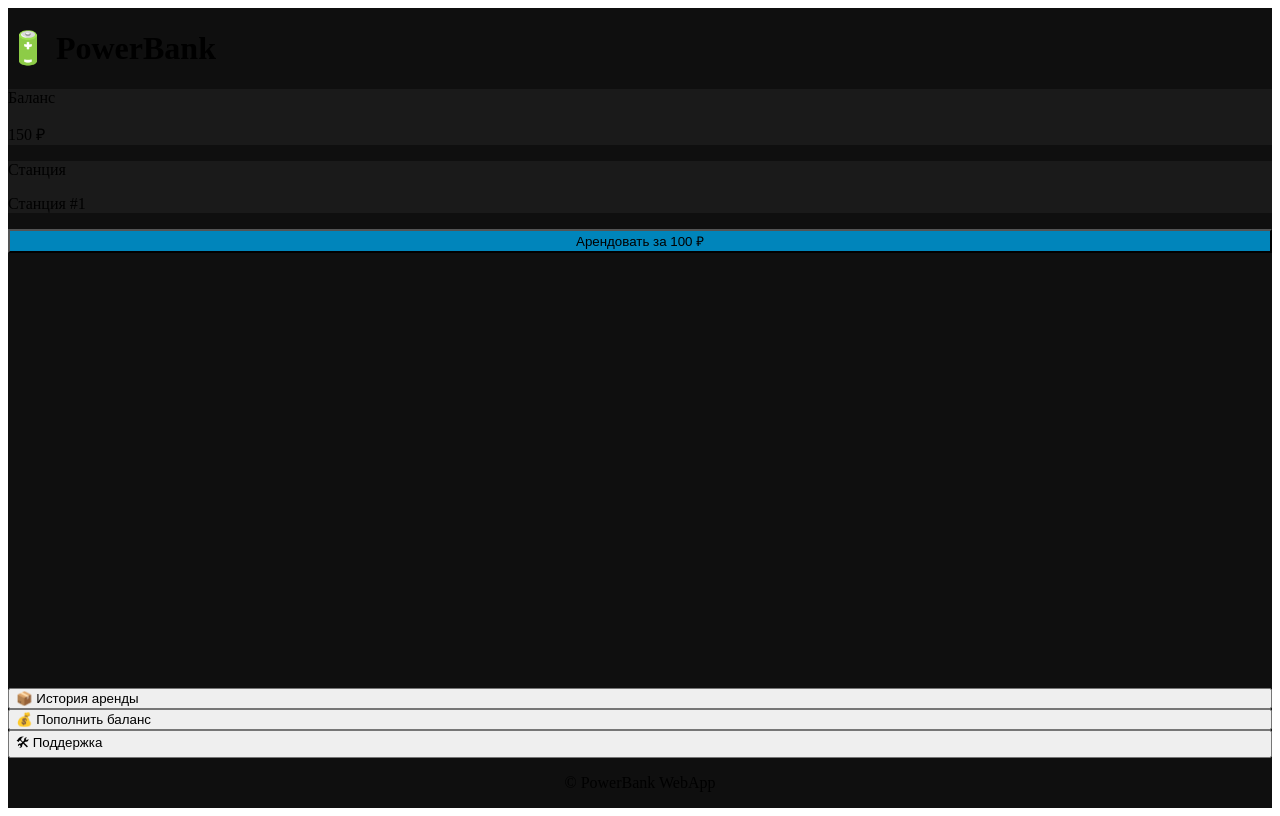
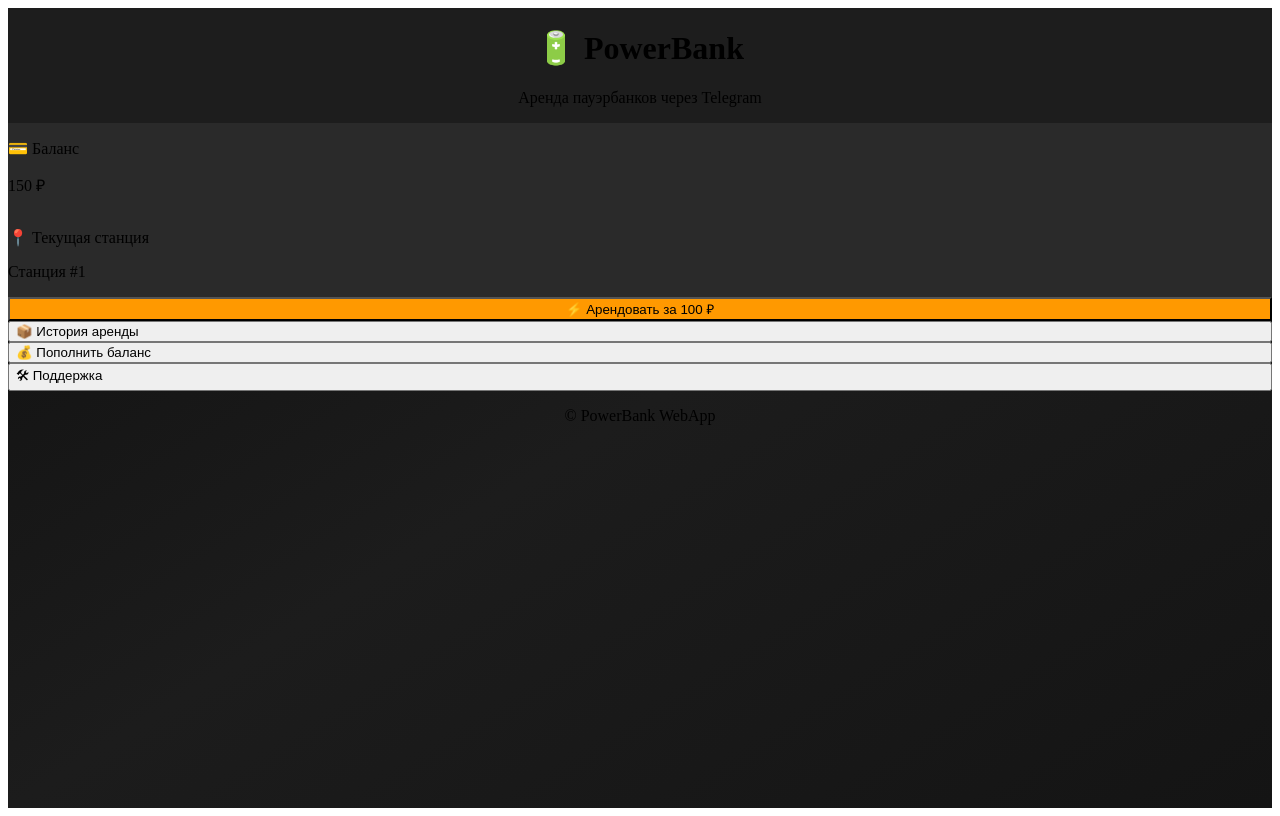
Before and after one commit to ArmenSakanian/powerbank-webapp, a React (Vite) app: page / in a window 1280 px wide. Built offline with nearby package versions, Linux system fonts and the light colour scheme.

Commit message:
Добавлен тёмный дизайн и главный экрн

```diff
--- a/src/components/MainScreen.jsx
+++ b/src/components/MainScreen.jsx
@@ -10,34 +10,38 @@ export default function MainScreen() {
   };
 
   return (
-    <div className="min-h-screen bg-[#0f0f0f] text-white p-5 flex flex-col justify-between">
-      <div>
-        <h1 className="text-2xl font-bold mb-4 text-white">🔋 PowerBank</h1>
+    <div className="min-h-screen bg-gradient-to-br from-[#0f0f0f] via-[#1c1c1c] to-[#141414] text-white p-4 flex flex-col items-center">
+      <div className="w-full max-w-md bg-[#1d1d1d] rounded-2xl shadow-xl p-5 mt-6 flex flex-col gap-6">
 
-        <div className="bg-[#1a1a1a] p-4 rounded-2xl mb-4">
-          <p className="text-sm text-gray-400">Баланс</p>
-          <p className="text-xl font-semibold">{balance} ₽</p>
+        <div className="text-center">
+          <h1 className="text-2xl font-bold text-white">🔋 PowerBank</h1>
+          <p className="text-gray-400 text-sm mt-1">Аренда пауэрбанков через Telegram</p>
         </div>
 
-        <div className="bg-[#1a1a1a] p-4 rounded-2xl mb-6">
-          <p className="text-sm text-gray-400">Станция</p>
+        <div className="bg-[#2a2a2a] rounded-xl p-4">
+          <p className="text-sm text-gray-400">💳 Баланс</p>
+          <p className="text-2xl font-semibold">{balance} ₽</p>
+        </div>
+
+        <div className="bg-[#2a2a2a] rounded-xl p-4">
+          <p className="text-sm text-gray-400">📍 Текущая станция</p>
           <p className="text-lg">{station}</p>
         </div>
 
         <button
           onClick={handleRent}
-          className="w-full bg-[#0085BB] hover:bg-[#0072a1] text-white py-3 rounded-2xl text-lg font-medium transition"
+          className="bg-[#FF9900] hover:bg-[#e78c00] text-black py-3 rounded-xl text-lg font-semibold transition"
         >
-          Арендовать за 100 ₽
+          ⚡ Арендовать за 100 ₽
         </button>
       </div>
 
-      <div className="mt-8 text-sm text-gray-400 flex flex-col gap-3">
+      <div className="mt-8 w-full max-w-md px-4 text-sm text-gray-400 flex flex-col gap-4">
         <button className="text-left hover:text-white transition">📦 История аренды</button>
         <button className="text-left hover:text-white transition">💰 Пополнить баланс</button>
         <button className="text-left hover:text-white transition">🛠 Поддержка</button>
 
-        <p className="text-center text-xs text-gray-600 mt-4">© PowerBank WebApp</p>
+        <p className="text-center text-xs text-gray-600 mt-6">© PowerBank WebApp</p>
       </div>
     </div>
   );
```
